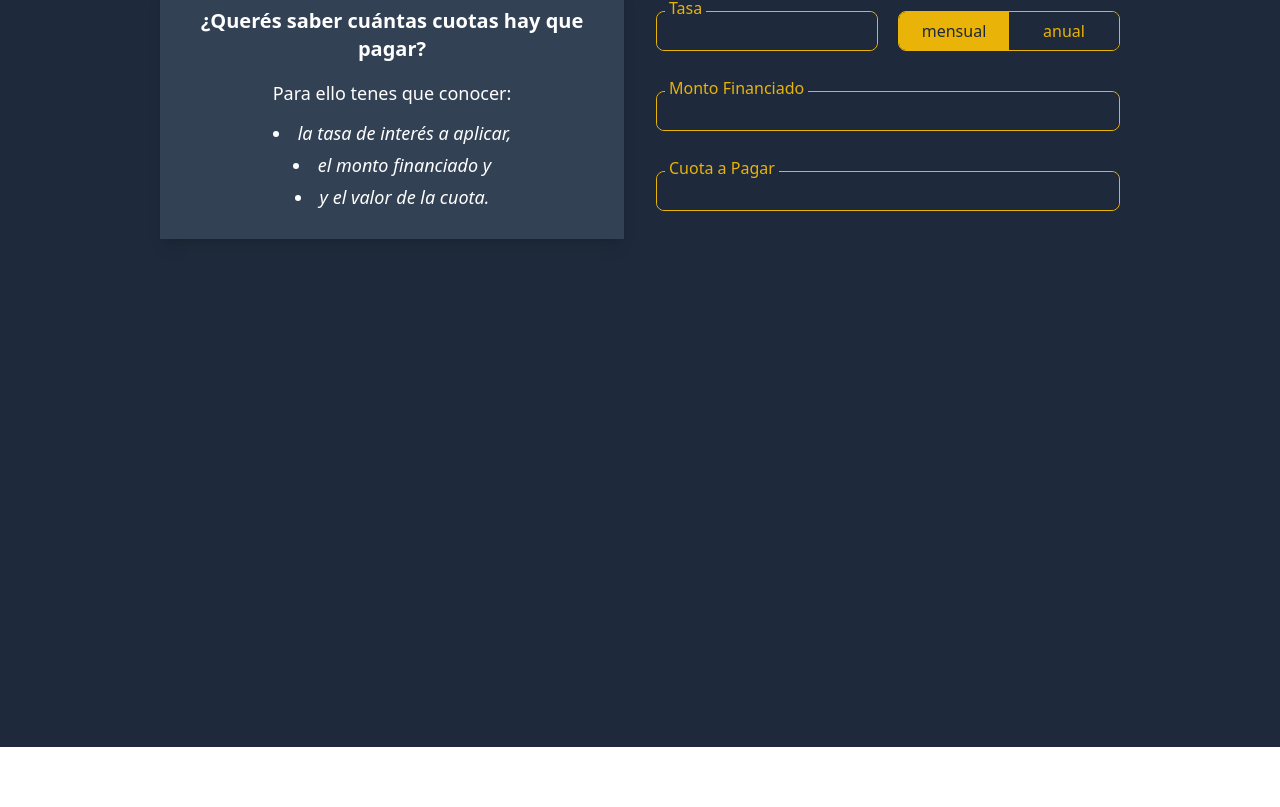
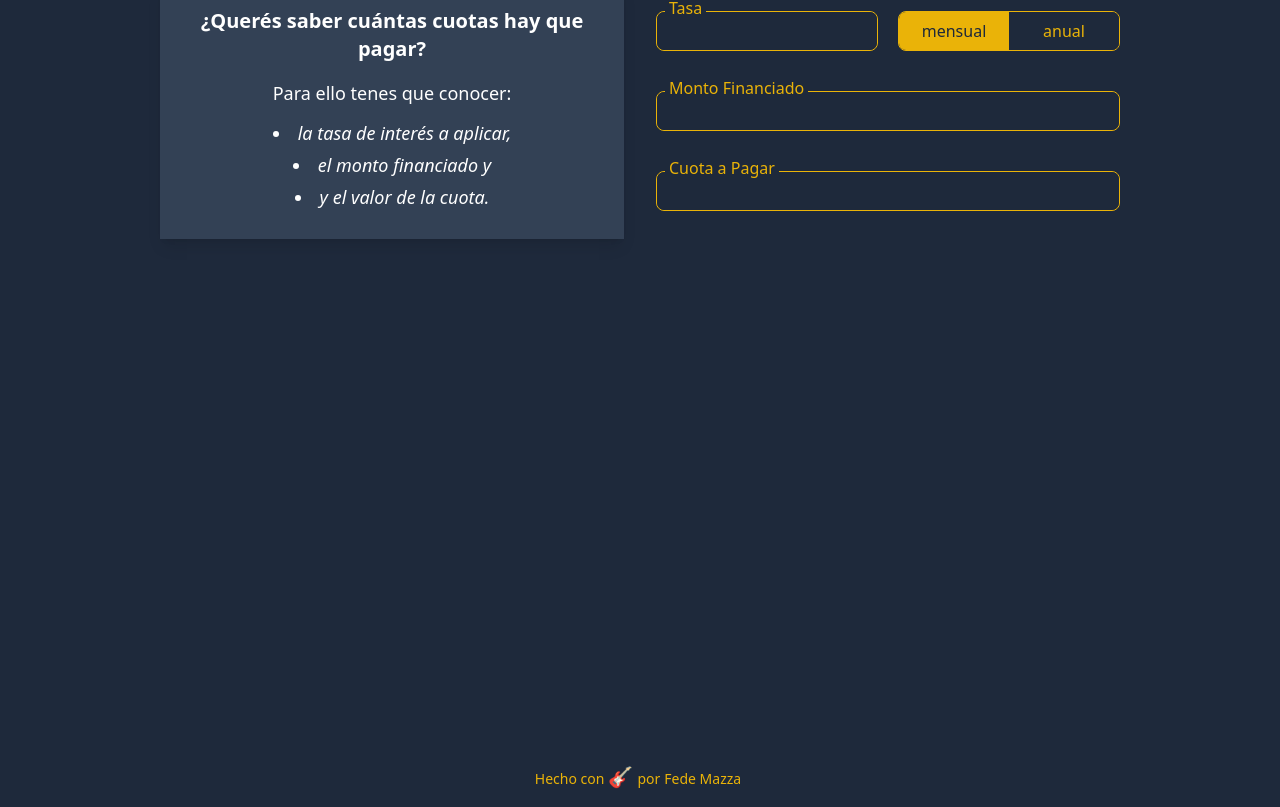
Before and after one commit to fedeferrelli/clac, a React (Vite) app: page /periodos in a window 1280 px wide. Shown: the part 193-1000 px from the top of the page. Before the commit the page ends 940 px from the top, so only its background shows below. Built offline with nearby package versions, Linux system fonts and the light colour scheme.

Commit message:
Add Footer

```diff
--- a/src/App.jsx
+++ b/src/App.jsx
@@ -7,7 +7,8 @@ import Nav from './Components/Nav'
 import Home from './Components/Home'
 import Periodos from './Components/Periodos'
 import TIR from './Components/TIR'
-
+import Footer
+ from './Components/Footer'
 import { BrowserRouter as Router, Routes, Route } from "react-router-dom";
 
 
@@ -30,6 +31,7 @@ function App() {
         <Route path="/periodos" element={<Periodos />}/>
 
              </Routes>
+             <Footer/>
     </Router>
 
   );
--- /dev/null
+++ b/src/Components/Footer.jsx
@@ -0,0 +1,18 @@
+import React from 'react'
+
+function Footer() {
+    return (
+        <main className="w-full bg-secondary flex justify-center">
+
+            <div className="text-primary text-sm m-auto py-4" >  Hecho con
+             <span className="text-xl inline mx-1"><a href="https://es.wikipedia.org/wiki/Rock_and_roll" target="blank" rel="noopener noreferrer">🎸</a></span>
+             por
+
+             <span className="text-md inline mx-1"><a href="https://portfolio-fedeferrelli.vercel.app/" target="blank" rel="noopener noreferrer">Fede Mazza</a></span>
+             </div>
+
+        </main>
+    )
+}
+
+export default Footer
```
